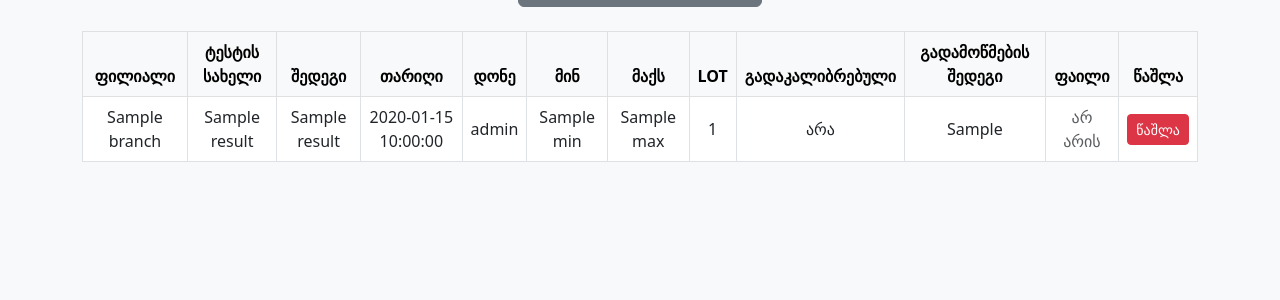
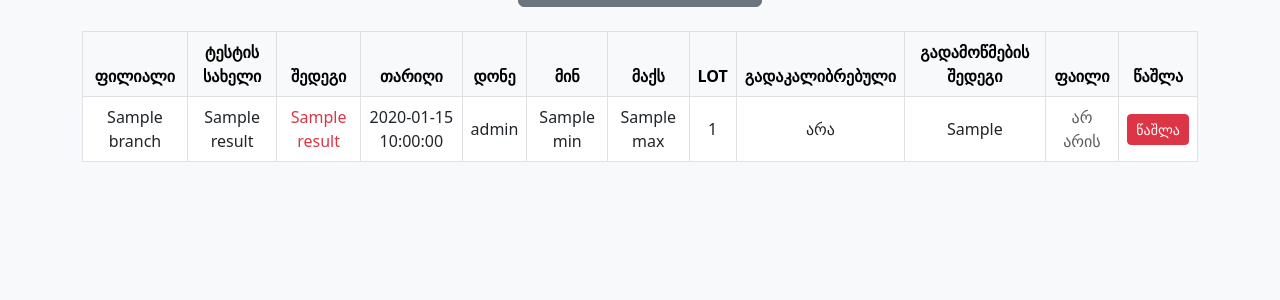
Before and after one commit to Mariammushku/lis-flask, a Python web app: template templates/results.html in a window 1280 px wide. Shown: the part 213-513 px from the top of the page. Run offline with Jinja, Linux system fonts and the light colour scheme; the template is opened without the code that fills it: most values are stand-ins (such as "Sample title", 1, 10 or a date in 2020).

Commit message:
Highlight results based on range

```diff
--- a/templates/results.html
+++ b/templates/results.html
@@ -50,7 +50,14 @@
                 <tr>
                     <td>{{ result.branch }}</td>
                     <td>{{ result.test_name }}</td>
-                    <td>{{ result.result }}</td>
+                    <td>
+                        {% if result.min <= result.result <= result.max %}
+                            <span class="text-success">{{ result.result }}</span>
+                        {% else %}
+                            <span class="text-danger">{{ result.result }}</span>
+                        {% endif %}
+                    </td>
+
                     <td>{{ result.date }}</td>
                     <td>{{ result.level }}</td>
                     <td>{{ result.min }}</td>
```
